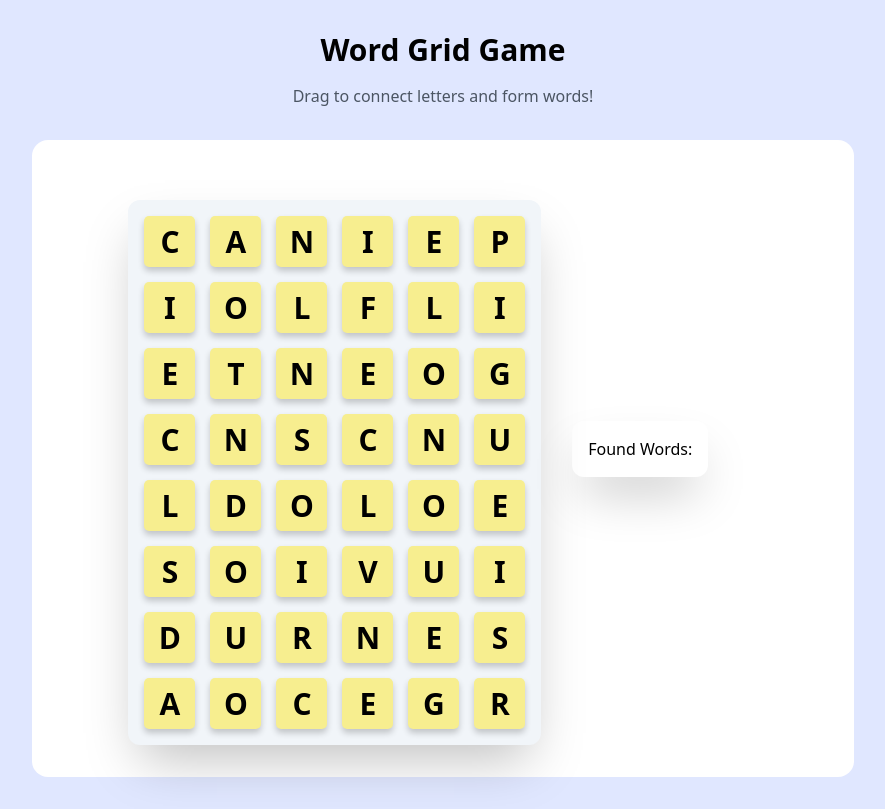
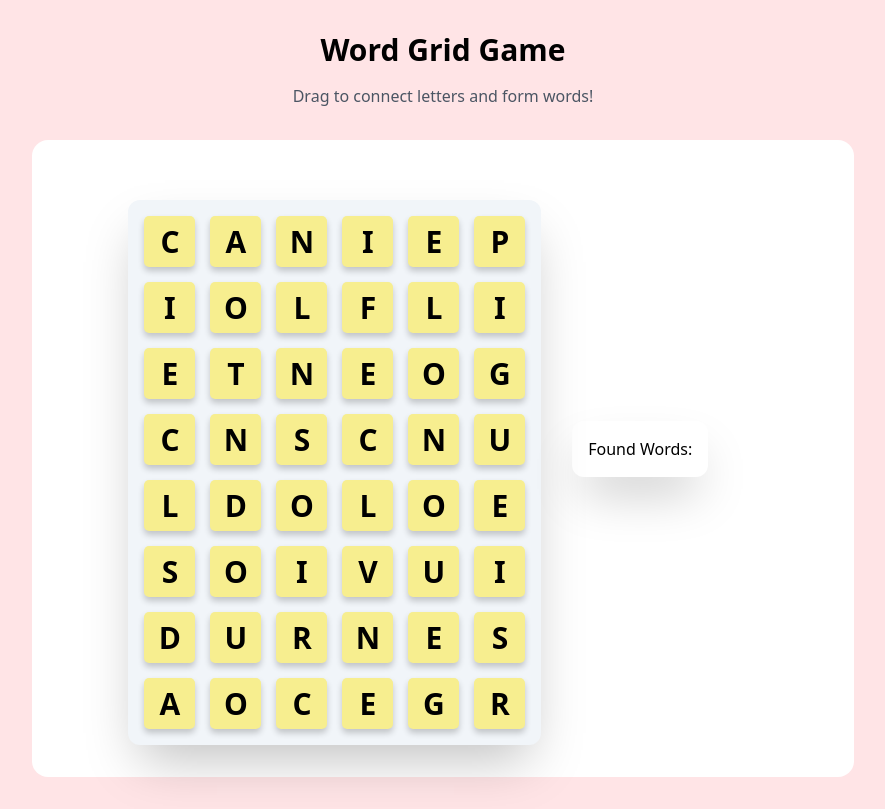
Before and after one commit to tan-9/wordvault, a React (Vite) app: page / in a window 1280 px wide. Shown: the whole page, without its empty margins (197-1082 px from the left). Built offline with nearby package versions, Linux system fonts and the light colour scheme.

Commit message:
commit check

```diff
--- a/src/App.jsx
+++ b/src/App.jsx
@@ -8,7 +8,7 @@
   const [foundWords, setFoundWords] = useState([]);
 
   return (
-    <div className="min-h-screen bg-indigo-100">
+    <div className="min-h-screen bg-rose-100">
   <div className="flex flex-col items-center container px-4 py-8">
     <header className="text-center mb-8">
       <h1 className="text-3xl font-bold mb-4">Word Grid Game</h1>
```
